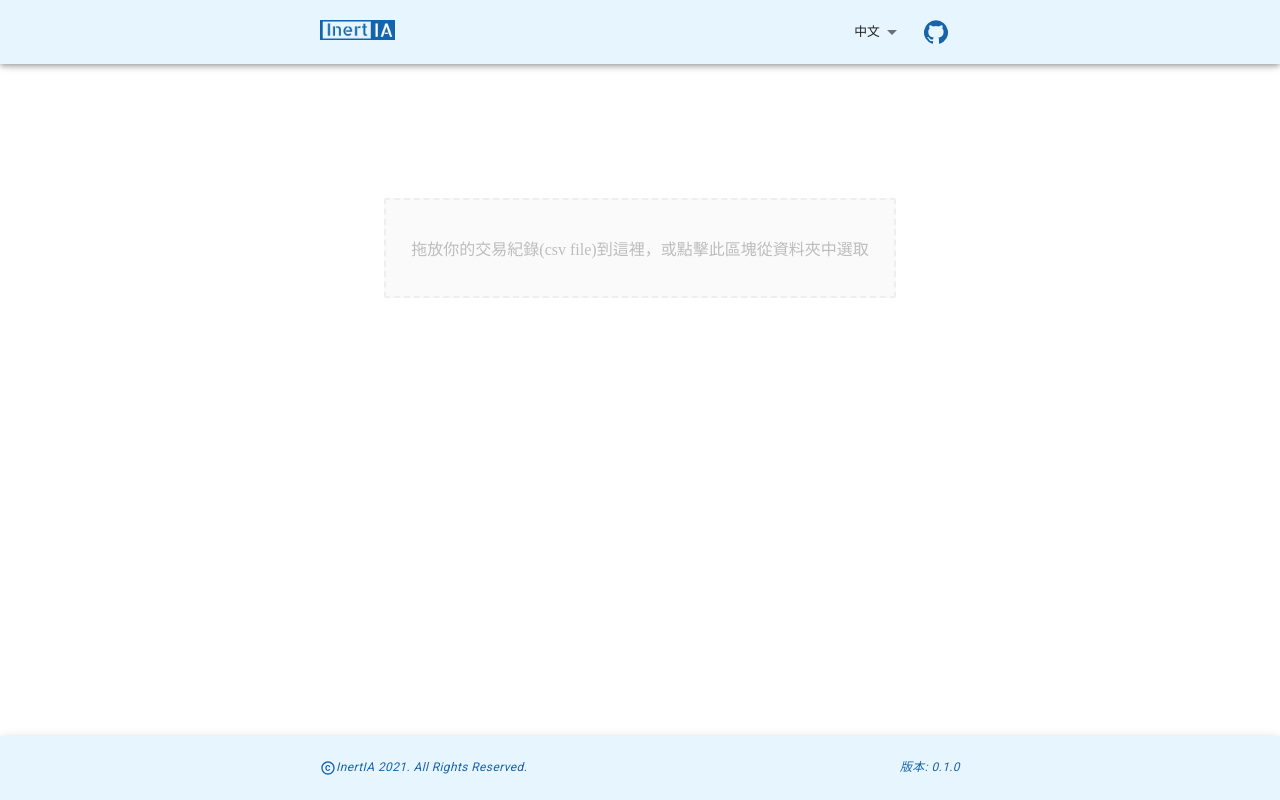
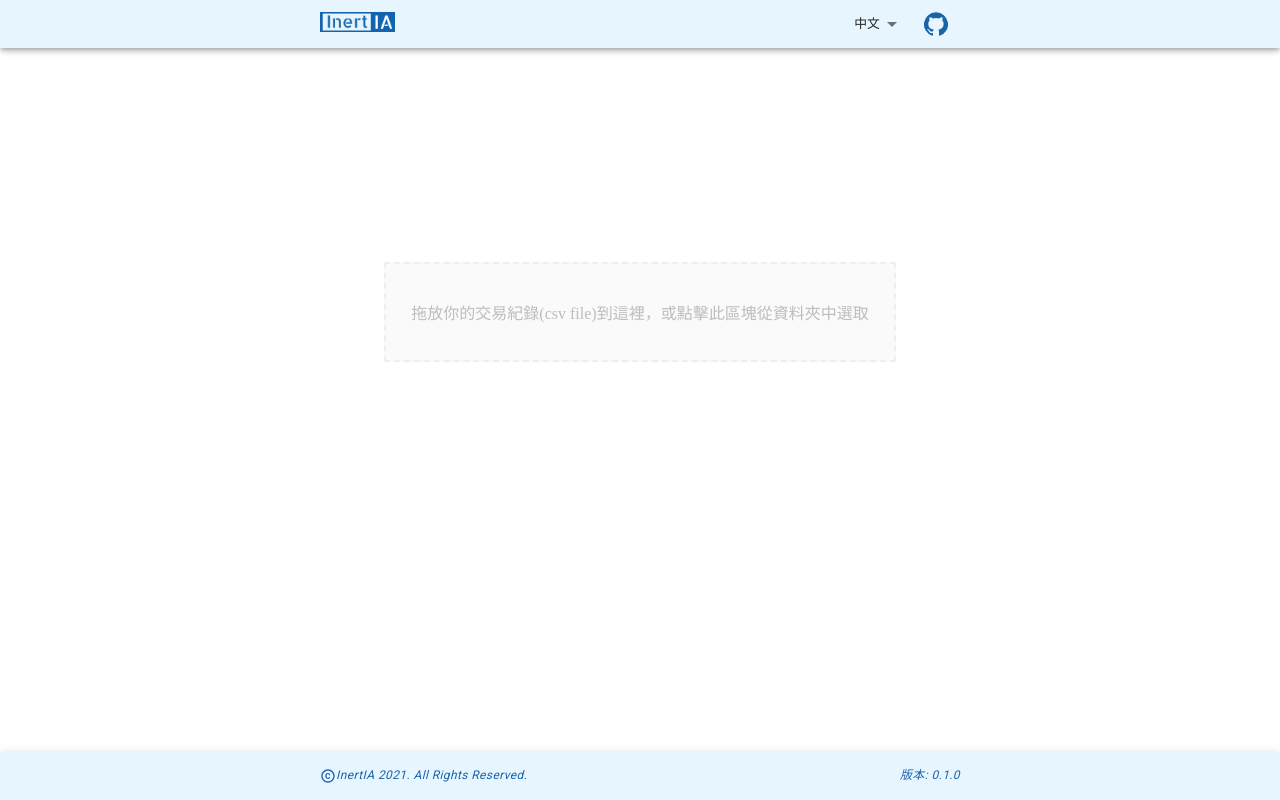
Before and after one commit to hjcian/inertia-web, a React (Create React App) app: page / in a window 1280 px wide. Built offline with nearby package versions, Linux system fonts and the light colour scheme.

Commit message:
style(header footer): more dense and fixewd placement of header

```diff
--- a/src/Pages/Footer/Footer.js
+++ b/src/Pages/Footer/Footer.js
@@ -52,7 +52,7 @@ const Footer = () => {
   const { version } = lang.Footer
   return (
     <AppBar position='fixed' className={classes.appBar}>
-      <Toolbar className={classes.appBarWrapper}>
+      <Toolbar className={classes.appBarWrapper} variant='dense'>
         {/* <FooterNav /> */}
         <CopyrightIcon className={classes.copyrightIcon} />
         <Typography className={classes.rightsText} component='div' variant='caption'>
--- a/src/Pages/Header/Header.js
+++ b/src/Pages/Header/Header.js
@@ -47,9 +47,9 @@ const Header = () => {
   const { Header, Code } = lang
   const handleLangChange = e => switchLang(e.target.value)
   return (
-    <div>
+    <>
       <AppBar className={classes.appBar}>
-        <Toolbar className={classes.appBarWrapper}>
+        <Toolbar className={classes.appBarWrapper} variant='dense'>
           <div className={classes.appBarTitle}>
             <a href='/'>
               <img className={classes.brandImage} src={logo} alt={Header.brand} />
@@ -79,10 +79,11 @@ const Header = () => {
             >
               <GitHubIcon className={classes.githubIcon} />
             </IconButton>
-          </Tooltip>
+          </Tooltip> {/* need fixed placement: https://material-ui.com/components/app-bar/#fixed-placement */}
         </Toolbar>
       </AppBar>
-    </div>
+      <Toolbar />
+    </>
   )
 }
 
```
